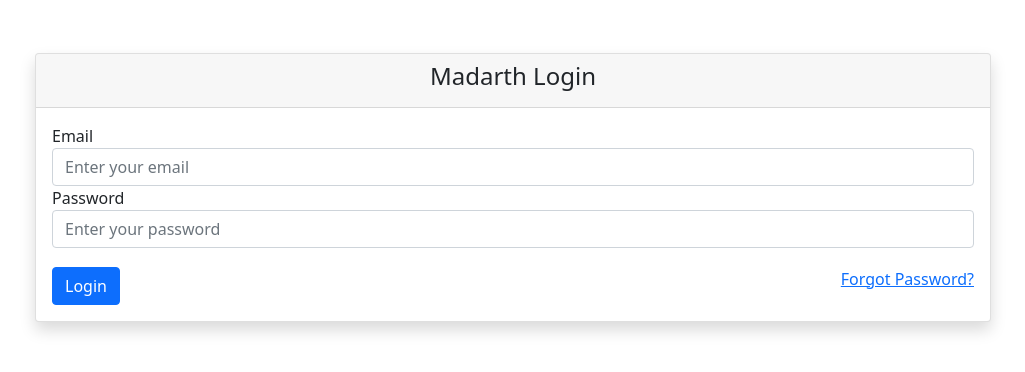
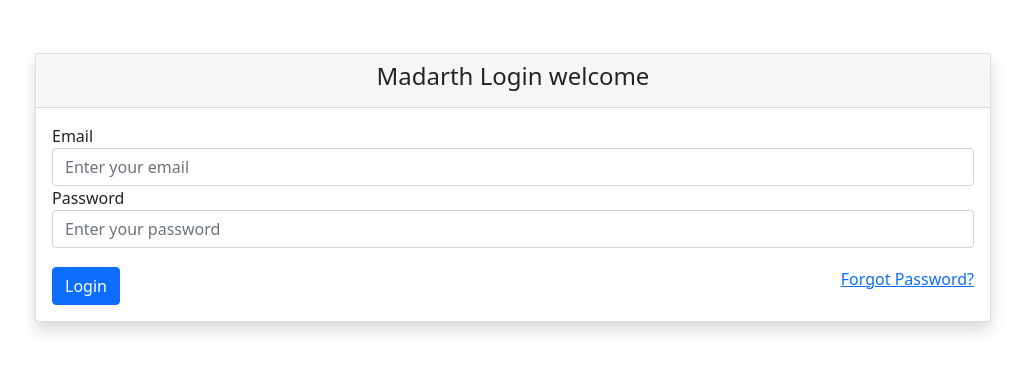
Before and after one commit to madarth/empdata, a React (Create React App) app: page / in a window 1280 px wide. Shown: the top 372 px of the page, without its empty margins (127-1152 px from the left). Built offline with nearby package versions, Linux system fonts and the light colour scheme.

Commit message:
login page text changes

```diff
--- a/src/pages/Login.js
+++ b/src/pages/Login.js
@@ -125,7 +125,7 @@ class Login extends Component {
       <div className="container">
         <div className="card shadow">
           <div className="card-header">
-            <h4 className="text-center">Madarth Login</h4>
+            <h4 className="text-center">Madarth Login welcome</h4>
           </div>
 
           <div className="card-body">
```
